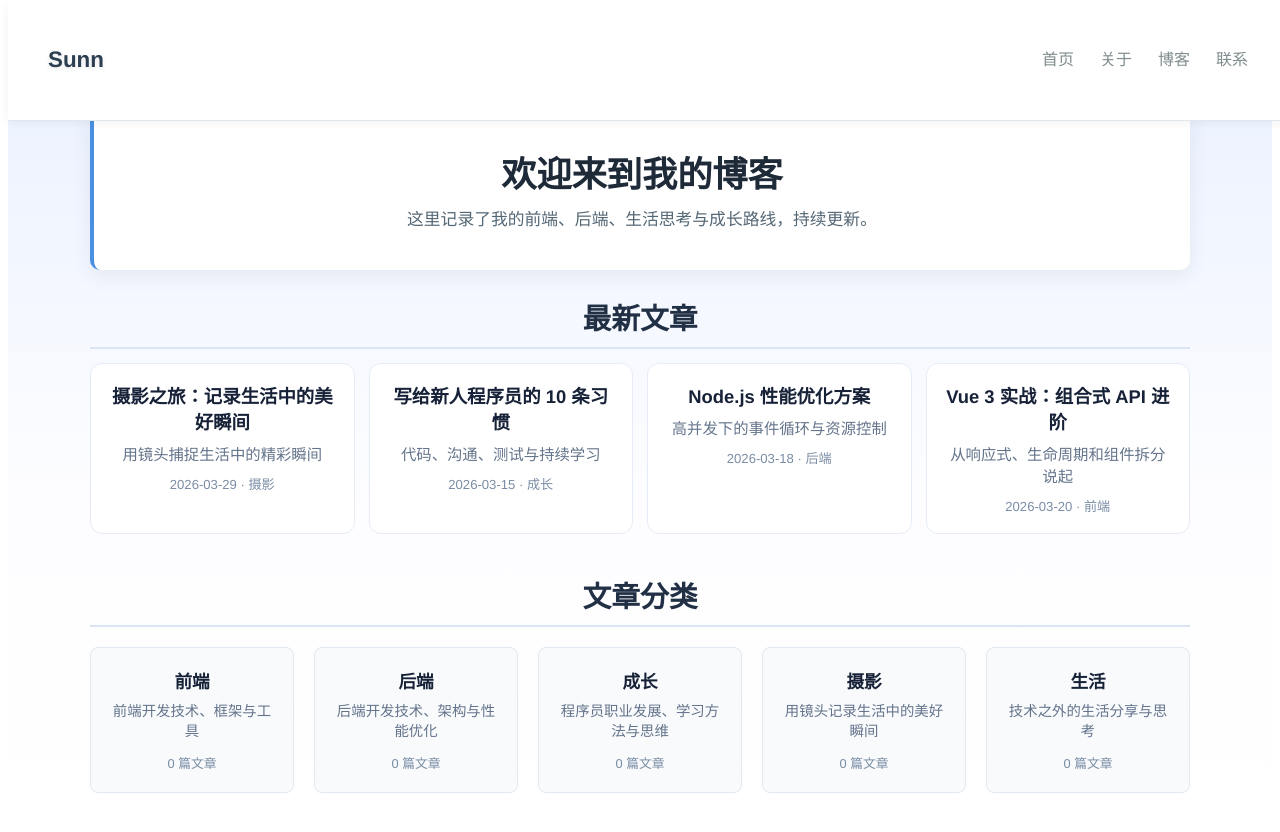
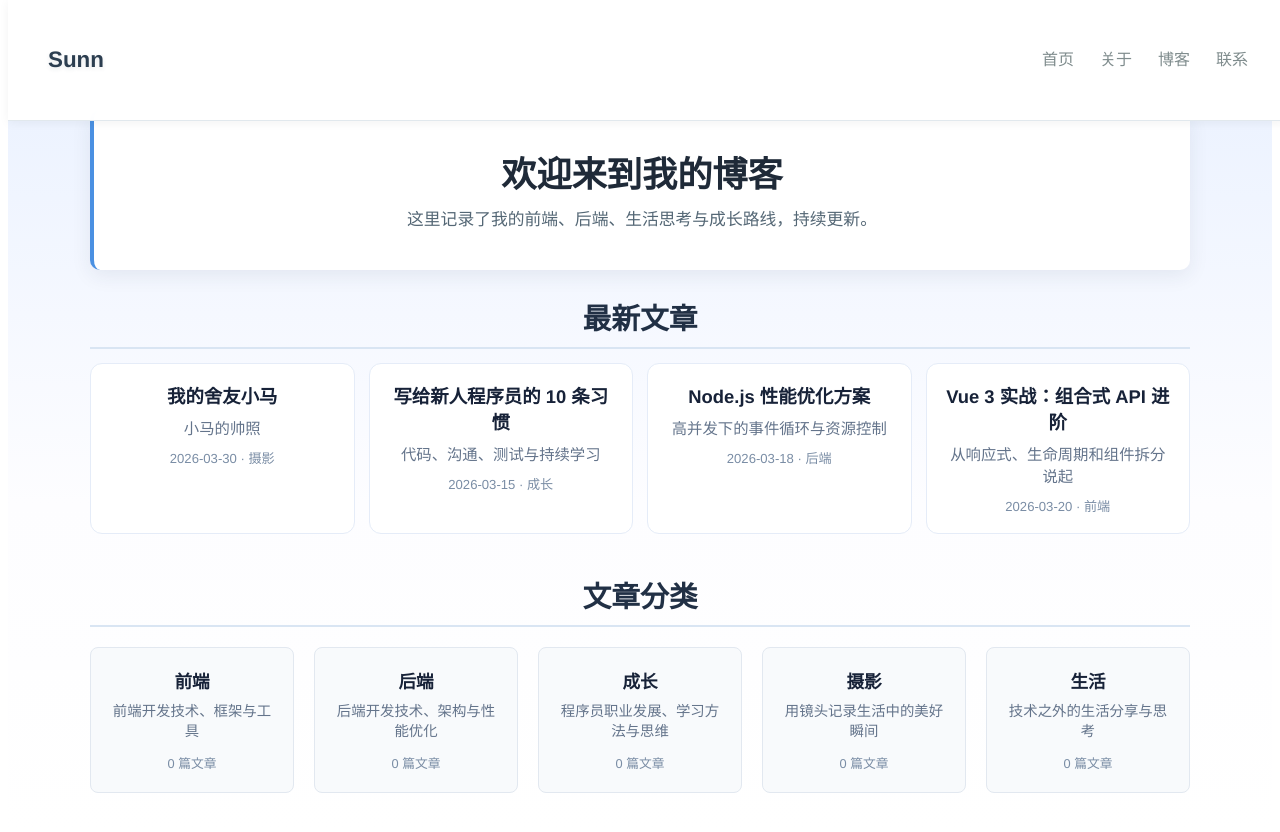
Before and after one commit to xiaosun734/personal-blog, a Vue app: page /#/text-homepage in a window 1280 px wide. Shown: the top 832 px of the page. Built offline with nearby package versions, Linux system fonts and the light colour scheme; the HTML template or start-up script is replaced by a standard one.

Commit message:
新增小马照片文章

```diff
--- a/src/data/articles.js
+++ b/src/data/articles.js
@@ -136,67 +136,44 @@ export default {
   },
   {
     id: 4,
-    title: '摄影之旅：记录生活中的美好瞬间',
+    title: '我的舍友小马',
     author: 'Sunn',
-    desc: '用镜头捕捉生活中的精彩瞬间',
-    date: '2026-03-29',
+    desc: '小马的帅照',
+    date: '2026-03-30',
     category: '摄影',
     link: '#',
-    content: `<p>摄影是一种捕捉瞬间、记录生活的艺术。通过镜头，我们可以冻结时间，保存那些稍纵即逝的美好时刻。在这篇文章中，我将分享一些我最近拍摄的照片，以及我对摄影的一些感悟。</p>
+    content: `<p>小马是我的好朋友，我希望能通过照片记录他的日常生活，毕业以后看到照片还能回忆起他。</p>
 
-          <h2>自然风光</h2>
-          <p>大自然的美景总是让人心旷神怡。无论是雄伟的山脉、宁静的湖泊，还是绚烂的日落，都值得我们用相机记录下来。</p>
-
+          <h2>高P小马</h2>
+          <p>小马的帅气人尽皆知</p>
+          <br>
           <div class="photo-gallery">
             <div class="photo-item">
-              <img src="https://neeko-copilot.bytedance.net/api/text2image?prompt=beautiful%20mountain%20landscape%20with%20lake%20and%20sunset&size=1024x768" alt="山景日落" />
-              <p class="photo-caption">山脉日落 - 大自然的壮丽景色</p>
-            </div>
+              <img src="https://picui.ogmua.cn/s1/2026/03/30/69c9d1bc56da6.webp" alt="自恋" width="300" height="400" />
+              <p class="photo-caption" style="opacity: 0.7">2025/7/10晚，小马自恋之夜</p>
+            </div><br>
             <div class="photo-item">
-              <img src="https://neeko-copilot.bytedance.net/api/text2image?prompt=peaceful%20forest%20with%20sunlight%20through%20trees&size=1024x768" alt="森林阳光" />
-              <p class="photo-caption">森林阳光 - 静谧的自然之美</p>
+              <img src="https://picui.ogmua.cn/s1/2026/03/30/69c9d4bea6804.webp" alt="伪素颜" width="300" height="400" />
+              <p class="photo-caption" style="opacity: 0.7">2025/1/5，伪素颜小马</p>
+            </div><br>
+            <div class="photo-item">
+              <img src="https://picui.ogmua.cn/s1/2026/03/30/69c9d66896363.webp" alt="小奶狗" width="300" height="450" />
+              <p class="photo-caption" style="opacity: 0.7">2025/4/4，小奶狗</p>
             </div>
           </div>
-
-          <h2>城市街景</h2>
-          <p>城市是人类文明的结晶，充满了活力和故事。街头的行人、建筑的线条、夜晚的灯光，都是城市摄影的绝佳素材。</p>
-
+          <br>
+          <h2>摆拍小马</h2>
+          <p>摆拍这一块./（摄影师当然是萧笋）</p>
+          <br>
           <div class="photo-gallery">
             <div class="photo-item">
-              <img src="https://neeko-copilot.bytedance.net/api/text2image?prompt=urban%20street%20photography%20with%20people%20walking&size=1024x768" alt="城市街景" />
-              <p class="photo-caption">城市街景 - 现代生活的缩影</p>
-            </div>
-            <div class="photo-item">
-              <img src="https://neeko-copilot.bytedance.net/api/text2image?prompt=city%20night%20lights%20skyline&size=1024x768" alt="城市夜景" />
-              <p class="photo-caption">城市夜景 - 夜晚的繁华与活力</p>
+              <img src="https://picui.ogmua.cn/s1/2026/03/30/69c9da9f99e6a.webp" alt="忠奸不分" width="400" height="300" />
+              <p class="photo-caption" style="opacity: 0.7">2025/3/8，忠奸不分</p>
             </div>
           </div>
+          <br>
 
-          <h2>人文纪实</h2>
-          <p>摄影不仅是记录美景，更是记录人性的美好。通过镜头，我们可以捕捉到人们的情感、生活的瞬间，这些都是最真实、最动人的画面。</p>
-
-          <div class="photo-gallery">
-            <div class="photo-item">
-              <img src="https://neeko-copilot.bytedance.net/api/text2image?prompt=people%20enjoying%20time%20together%20in%20park&size=1024x768" alt="公园时光" />
-              <p class="photo-caption">公园时光 - 人们的欢乐时刻</p>
-            </div>
-            <div class="photo-item">
-              <img src="https://neeko-copilot.bytedance.net/api/text2image?prompt=street%20artist%20performing%20in%20city&size=1024x768" alt="街头艺人" />
-              <p class="photo-caption">街头艺人 - 城市中的艺术气息</p>
-            </div>
-          </div>
-
-          <h2>摄影心得</h2>
-          <p>通过摄影，我学会了更加细致地观察生活，发现身边的美好。每一次按下快门，都是对生活的一次记录和思考。</p>
-          <p>摄影教会我：</p>
-          <ul>
-            <li>耐心等待最佳时机</li>
-            <li>从不同角度观察事物</li>
-            <li>注重光线和构图</li>
-            <li>用心感受被摄对象的故事</li>
-          </ul>
-
-          <p>希望这些照片能带给你一些美的感受，也希望你能拿起相机，记录属于自己的美好瞬间。</p>`
+          <p>免责声明：以上照片已经过小马本人同意，禁止未经允许转载或使用</p>`
   }
 ];
 
```
